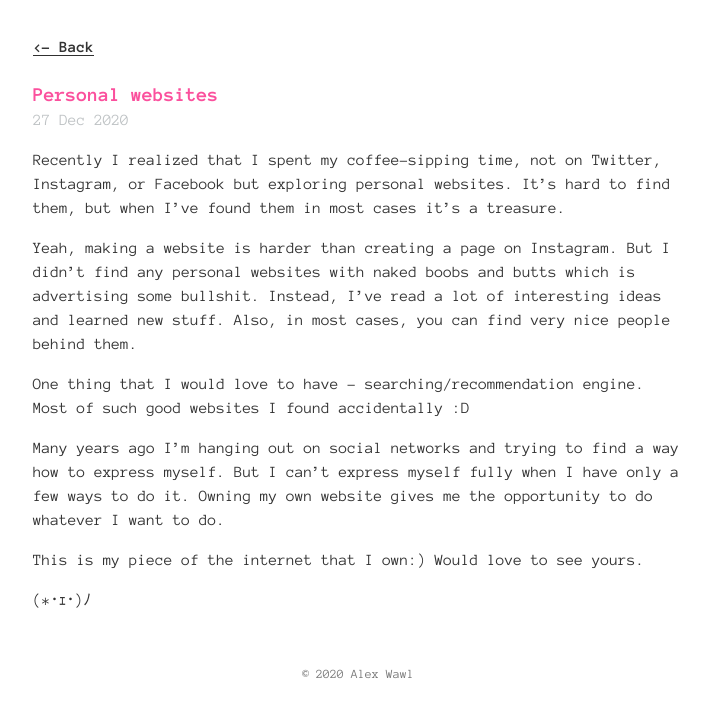
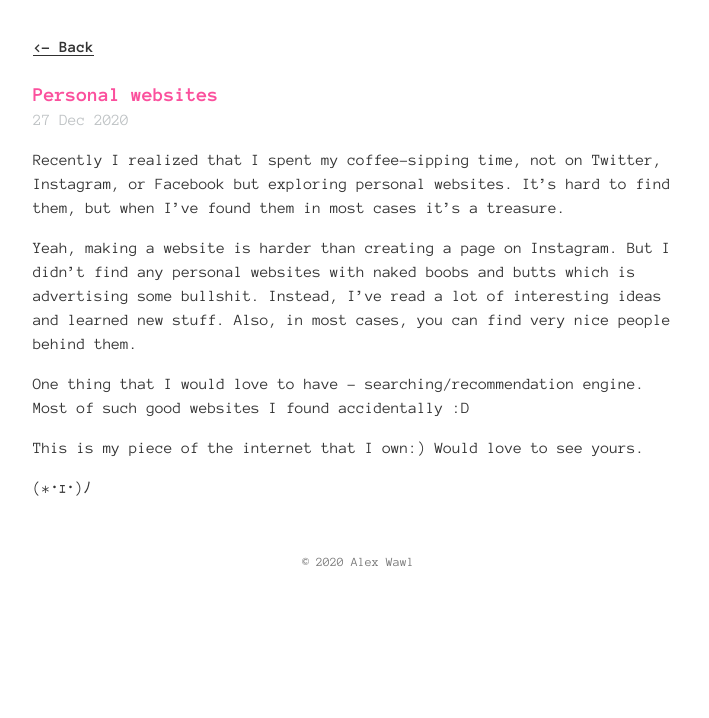
Before and after one commit to alexwawl/alexwawl.github.io, a Jekyll site: the page built from _posts/2020-12-27-personal-websites.md, in a window 1280 px wide. Shown: the top 718 px of the page, without its empty margins (282-991 px from the left). Built offline with Jekyll 4.4.1, drawn with Linux system fonts in a browser that asks for light colours.

```diff
--- a/_posts/2020-12-27-personal-websites.md
+++ b/_posts/2020-12-27-personal-websites.md
@@ -8,8 +8,6 @@
 
 One thing that I would love to have - searching/recommendation engine. Most of such good websites I found accidentally  :D
 
-Many years ago I’m hanging out on social networks and trying to find a way how to express myself. But I can’t express myself fully when I have only a few ways to do it. Owning my own website gives me the opportunity to do whatever I want to do.
-
 This is my piece of the internet that I own:) Would love to see yours.
 
 (*･ｪ･)ﾉ
```
Also changed, not shown: _posts/2020-12-30-dont-wait-to-start.md (added, +12 -0 lines), 9 other files.
